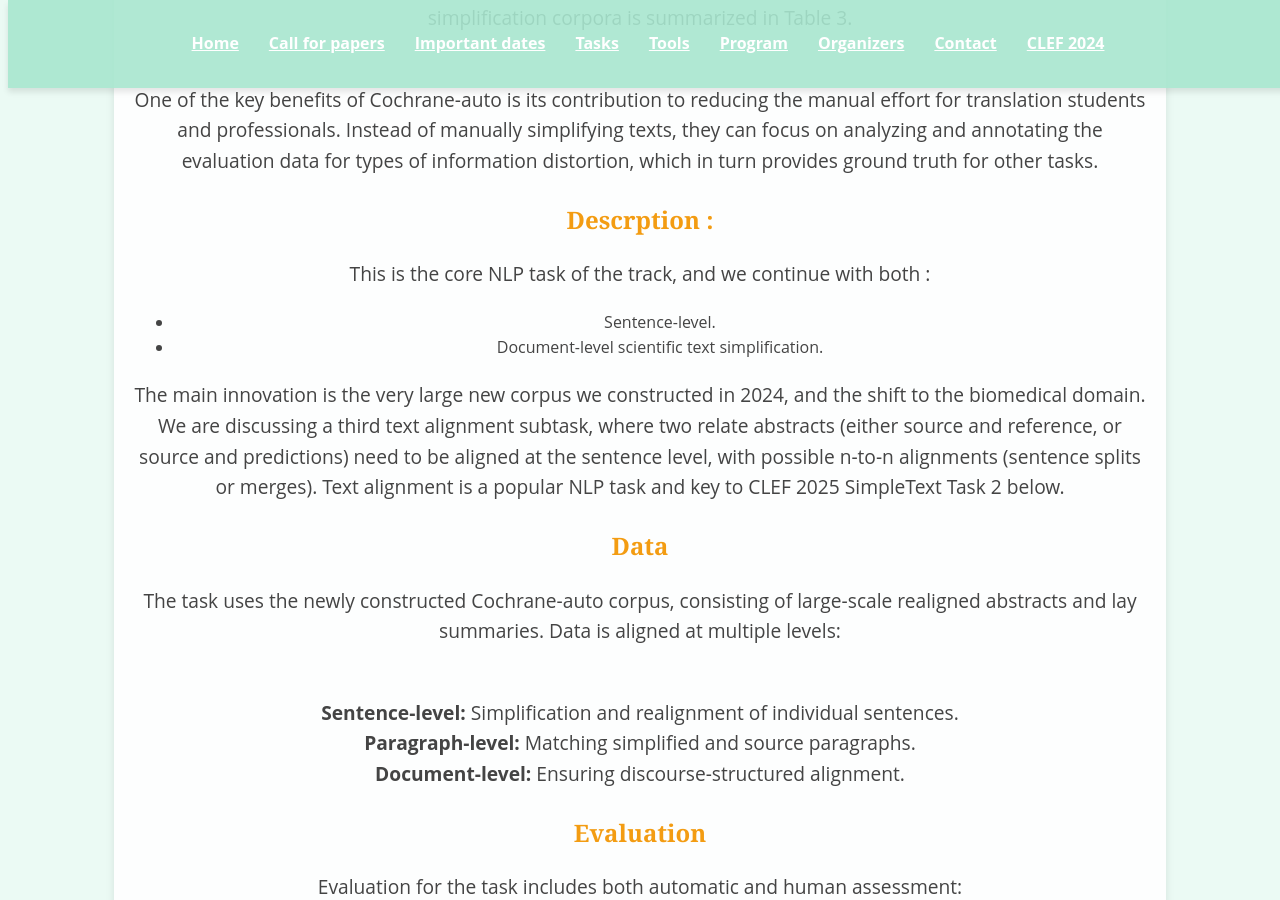
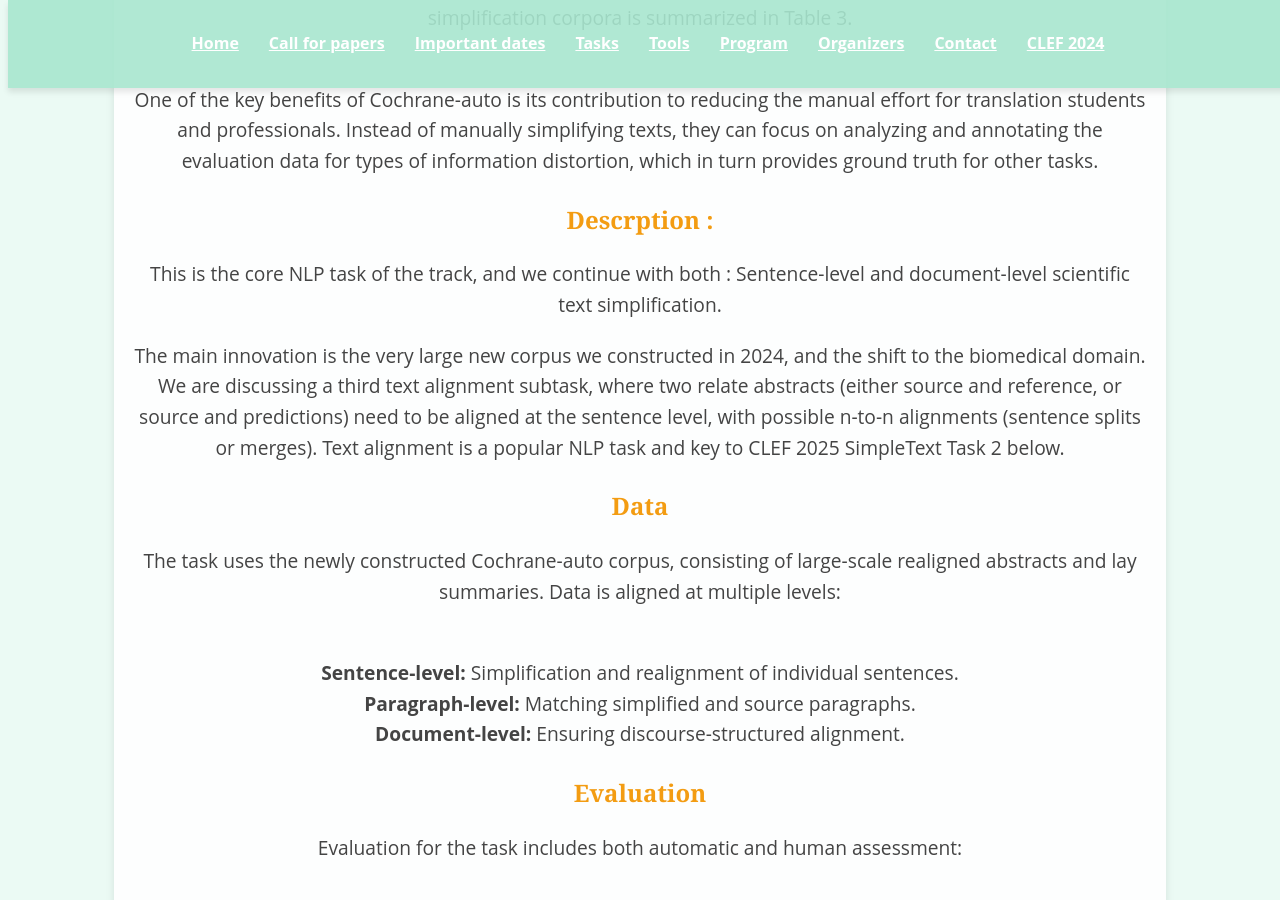
Before and after one commit to simpletext-madics/2025, a Jekyll site: the page built from tasks.md, in a window 1280 px wide and 900 px high, scrolled down 1138 px. Built offline with Jekyll 4.4.1, drawn with Linux system fonts in a browser that asks for light colours.

Commit message:
Update tasks.md

```diff
--- a/tasks.md
+++ b/tasks.md
@@ -23,9 +23,7 @@ Cochrane-auto provides authentic parallel data produced by the same authors, ena
 <br>One of the key benefits of Cochrane-auto is its contribution to reducing the manual effort for translation students and professionals. Instead of manually simplifying texts, they can focus on analyzing and annotating the evaluation data for types of information distortion, which in turn provides ground truth for other tasks.
 
 ### Descrption :
-This is the core NLP task of the track, and we continue with both :
-- Sentence-level.
-- Document-level scientific text simplification.
+This is the core NLP task of the track, and we continue with both : Sentence-level and document-level scientific text simplification.
 
 The main innovation is the very large new corpus we constructed in 2024, and the shift to the biomedical domain. We are discussing a third text alignment subtask, where two relate abstracts (either source and reference, or source and predictions) need to be aligned at the sentence level, with possible n-to-n alignments (sentence splits or merges). Text alignment is a popular NLP task and key to CLEF 2025 SimpleText Task 2 below.
 
```
